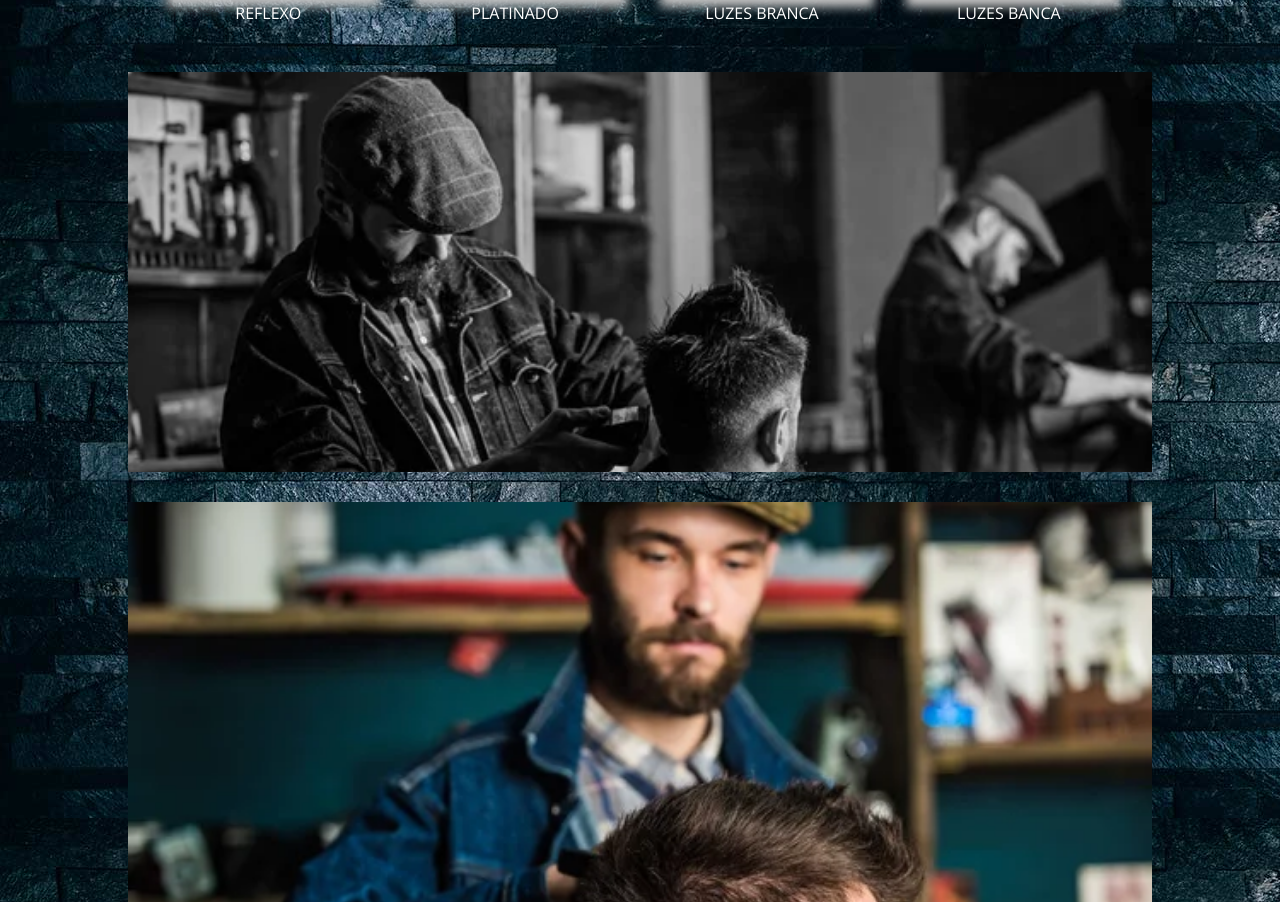
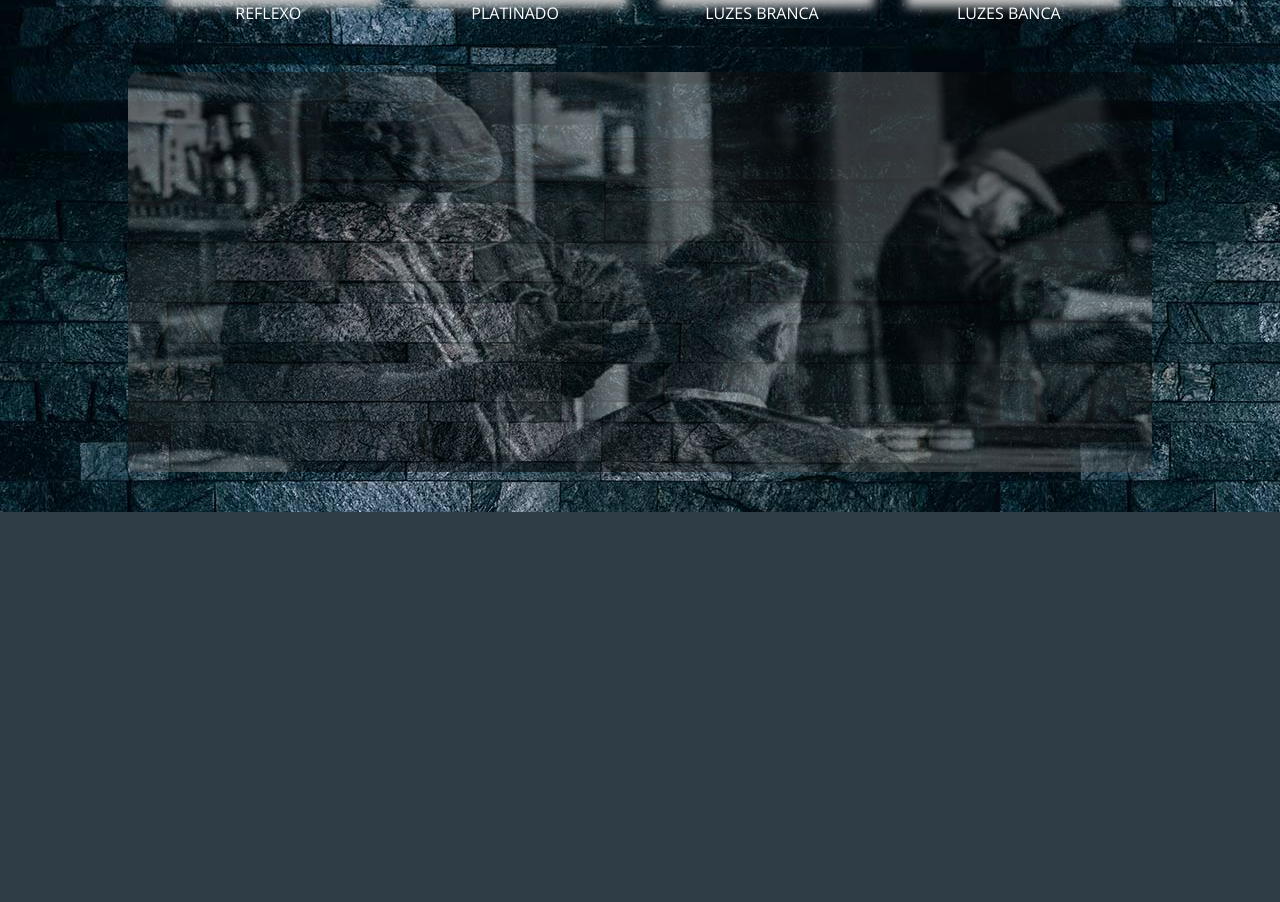
Before and after one commit to 01Vitorhugo/Barbar-Shop, a plain HTML site: page index.html in a window 1280 px wide. Shown: the part 1183-2085 px from the top of the page. After the commit the page ends 1695 px from the top, so only its background shows below. Drawn offline with nearby package versions, Linux system fonts and the light colour scheme.

Commit message:
adicionando foto com txt animado no conteudo

```diff
--- a/index.html
+++ b/index.html
@@ -92,27 +92,27 @@
 
             </div>
 
+
+        <div class="pai">
+
             <div class="conteudo">
 
-                <div id="img-conteudo1">
-
-
-                   <i> <h2>
-                        Lorem Ipsum is simply dummy text of the printing and typesetting industry. Lorem Ipsum has been the industry's standard dummy text ever since the 1500s, when an unknown printer took a galley of type and scrambled it to make a type specimen book. It has survived not only five centuries, but also the leap into electronic typesetting, remaining essentially unchanged. It was popularised in the 1960s with the release of Letraset sheets containing Lorem Ipsum passages, and more recently with desktop publishing software like Aldus PageMaker including versions of Lorem Ipsum.
-
-oduced below for those interested. Sections 1.10.32 and 1.10.33 from "de Finibus Bonorum et Malorum" by Cicero are also reproduced in their exact original form, accompanied by English versions from the 1914 translation by H. Rackham.
-                    </h2> </i>
+                    <div class="img-con">
+                    <img src="img/img-conteudo.jpg" alt="" width="100%" height="100%" class="img">
+                    </div>
                 </div>
 
-                 <div id="img-conteudo2">
-
+                <div class="txt-con">
                     <i> <h2>
                         Lorem Ipsum is simply dummy text of the printing and typesetting industry. Lorem Ipsum has been the industry's standard dummy text ever since the 1500s, when an unknown printer took a galley of type and scrambled it to make a type specimen book. It has survived not only five centuries, but also the leap into electronic typesetting, remaining essentially unchanged. It was popularised in the 1960s with the release of Letraset sheets containing Lorem Ipsum passages, and more recently with desktop publishing software like Aldus PageMaker including versions of Lorem Ipsum.
 
 oduced below for those interested. Sections 1.10.32 and 1.10.33 from "de Finibus Bonorum et Malorum" by Cicero are also reproduced in their exact original form, accompanied by English versions from the 1914 translation by H. Rackham.
-                    </h2> </i>
+                    </h2> <i>
+                </div>
 
-                </div>
+
+
+
 
 
 
--- a/style.css
+++ b/style.css
@@ -65,7 +65,7 @@ body {
   box-shadow: 5px 5px 10px 5px rgb(197, 196, 196);
 }
 #img1:hover{
-  border: solid 2px black;
+  border: solid 2px white;
 }
 
 .box-img #img1:hover {
@@ -103,7 +103,7 @@ body {
   box-shadow: 5px 5px 10px 5px rgb(197, 196, 196);
 }
 #img2:hover{
-  border: solid 2px black;
+  border: solid 2px white;
 }
 
 .box-img #img2:hover {
@@ -114,58 +114,46 @@ body {
   text-align: center;
   color: white;
 }
-.conteudo{
+.pai{
   width: 100%;
   height: 400px;
   margin-top: 75px;
+  position: relative;
+}
+.conteudo{
+  width: 100%;
+  height: 100%;
+  opacity: 0.5;
+  transition: 1.0s;
+  position: absolute;
+}
+.conteudo:hover{
+  opacity: 2.0;
+  transition: 2s;
+
+}
+.txt-con{
   color: transparent;
+  width: 100%;
+  height: 300px;
+  top: 100px;
+  padding-top: -100%;
+  margin: 0 auto;
+  position: relative;
+  padding: 10px;
 }
-#img-conteudo1{
-  background-image: url(img/img-conteudo.jpg);
-  background-repeat: no-repeat;
-  background-size: cover;
-  height: 100%;
+.txt-con:hover{
+color: whitesmoke;
+transition: 2.5s;
+margin-top: 60px;
 }
-#img-conteudo1:hover{
-  background: none;
-  transition: 1.5s;
-  /* background-color: blue; */
-  color: white;
-}
-#img-conteudo1 h2{
-  color: transparent;
-  height: 100%;
-  width: 100%;
-  margin-top: 30px;
-}
-#img-conteudo1 h2:hover{
-  color: white;
-  transition: 1.5s;
-  /* margin-top: 100px; */
-  text-align: center;
+.img-con{
+width: 100%;
+height: 400px;
+position: absolute;
+border-radius: 50%;
 }
 
-#img-conteudo2{
-  background-image: url(img/img-conteudo2.jpg);
-  background-repeat: no-repeat;
-  background-size: cover;
-  height: 100%;
+.img-con img{
+  border-radius: 10px;
 }
-#img-conteudo2:hover{
-  background: none;
-  transition: 1.5s;
-  /* background-color: blue; */
-  color: white;
-}
-#img-conteudo2 h2{
-  color: transparent;
-  height: 100%;
-  width: 100%;
-  margin-top: 30px;
-}
-#img-conteudo2 h2:hover{
-  color: white;
-  transition: 1.5s;
-  /* margin-top: 100px; */
-  text-align: center;
-}
```
